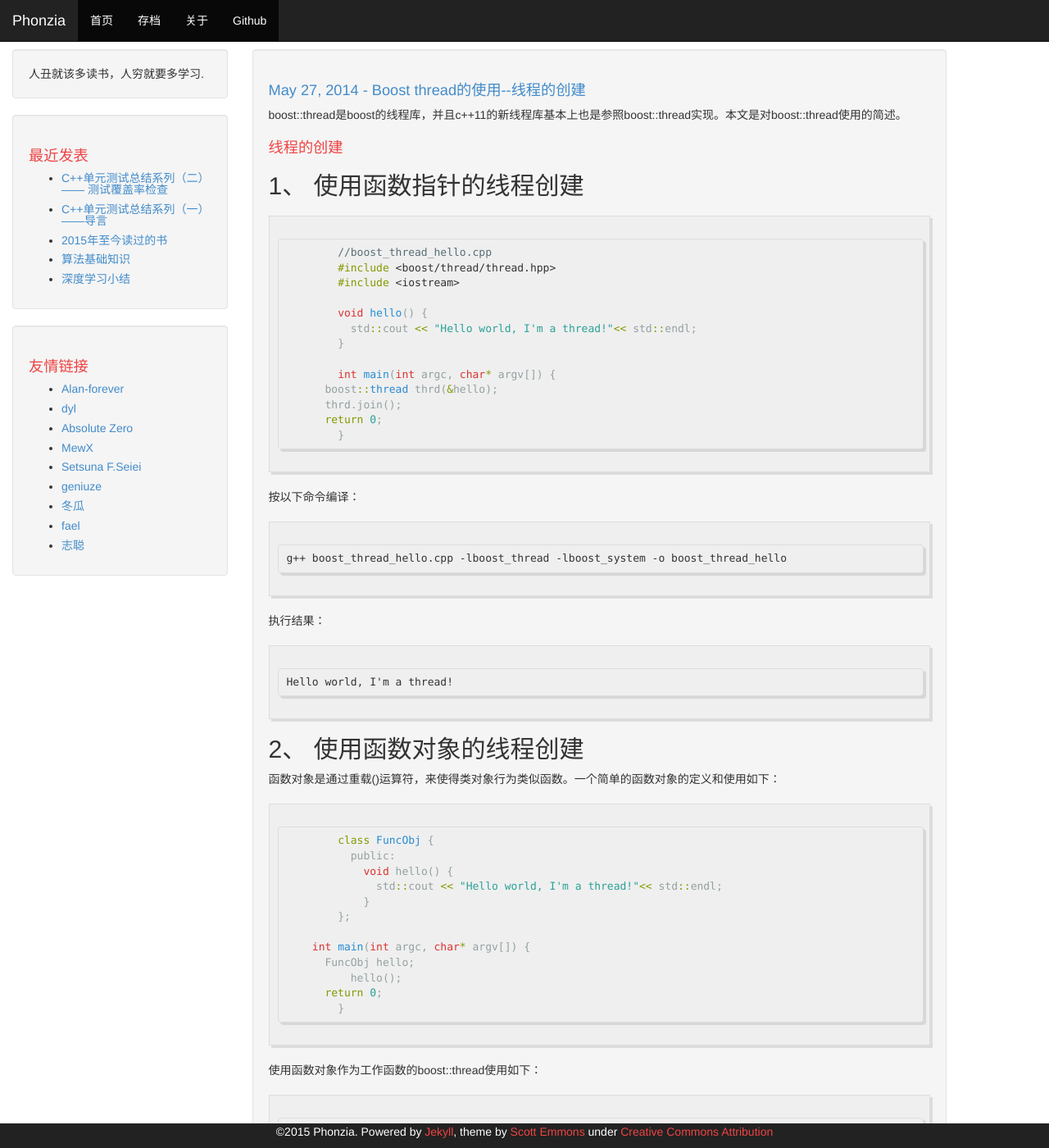
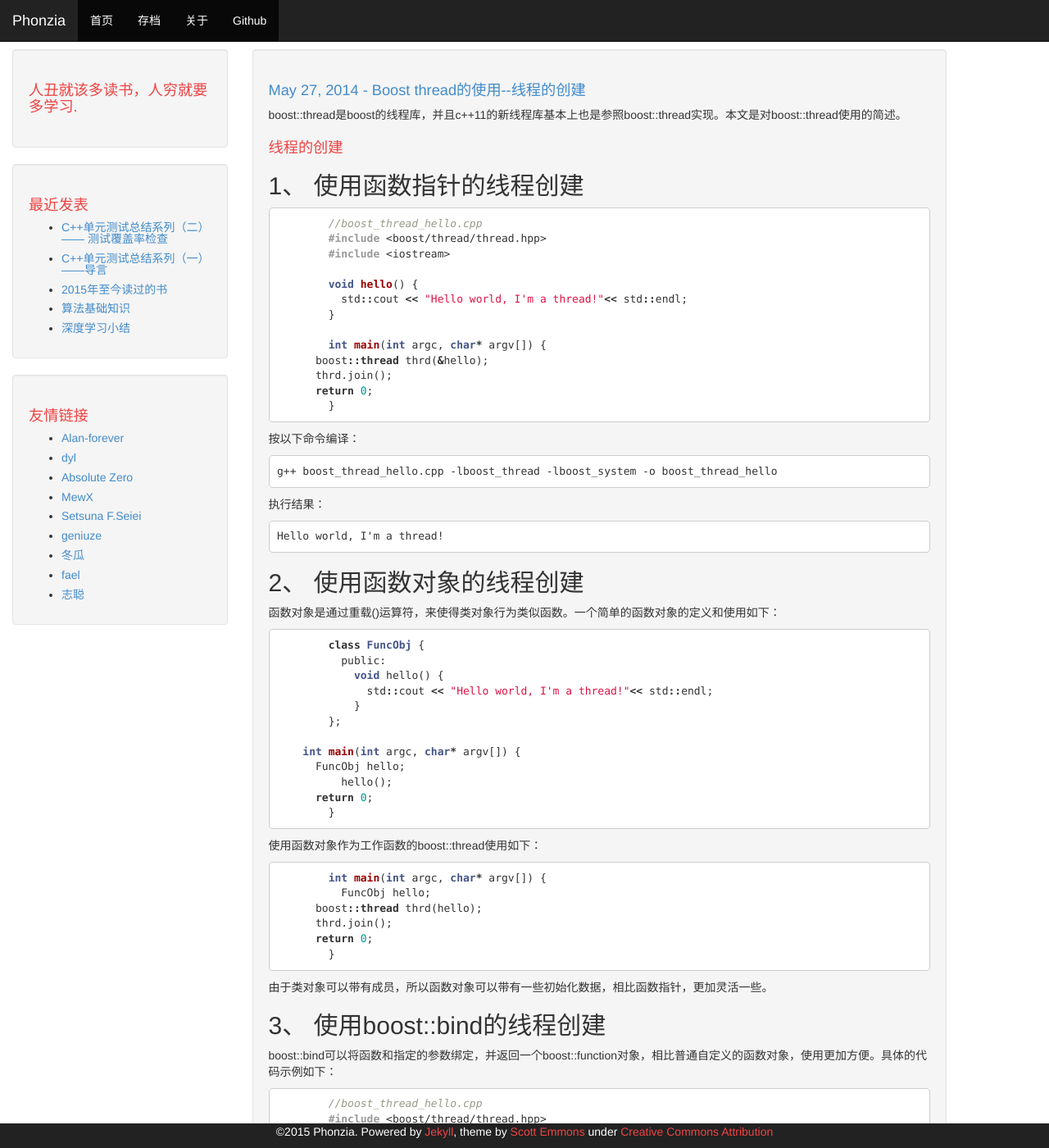
Before and after one commit to phonzia/old_blog, a Jekyll site: the page built from _posts/2014-05-27-Boost_thread.md, in a window 1280 px wide and 1400 px high. Shown: the whole window at 82% size. Built offline with Jekyll 4.4.1, drawn with Linux system fonts in a browser that asks for light colours; Markdown is read by kramdown in place of the engine named in the settings; comment, search, counter and statistics services are not loaded.

Commit message:
use new syntax.css

```diff
--- a/_includes/sidebar.html
+++ b/_includes/sidebar.html
@@ -1,5 +1,5 @@
 <div class="sidebar well">
-{{ site.description }}
+    <h1>{{ site.description }}<h1>
 </div>
 
 <div class="sidebar well">
--- a/css/syntax.css
+++ b/css/syntax.css
@@ -1,83 +1,63 @@
-.highlight {
-    background-color: #efefef;
-    padding: 7px 7px 7px 10px;
-    border: 1px solid #ddd;
-    -moz-box-shadow: 3px 3px rgba(0,0,0,0.1);
-    -webkit-box-shadow: 3px 3px rgba(0,0,0,0.1);
-    box-shadow: 3px 3px rgba(0,0,0,0.1);
-    margin: 20px 0 20px 0;
-    overflow: hidden;
-}
+.highlight  { background: #ffffff; }
+.highlight .c { color: #999988; font-style: italic } /* Comment */
+.highlight .err { color: #a61717; background-color: #e3d2d2 } /* Error */
+.highlight .k { font-weight: bold } /* Keyword */
+.highlight .o { font-weight: bold } /* Operator */
+.highlight .cm { color: #999988; font-style: italic } /* Comment.Multiline */
+.highlight .cp { color: #999999; font-weight: bold } /* Comment.Preproc */
+.highlight .c1 { color: #999988; font-style: italic } /* Comment.Single */
+.highlight .cs { color: #999999; font-weight: bold; font-style: italic } /* Comment.Special */
+.highlight .gd { color: #000000; background-color: #ffdddd } /* Generic.Deleted */
+.highlight .gd .x { color: #000000; background-color: #ffaaaa } /* Generic.Deleted.Specific */
+.highlight .ge { font-style: italic } /* Generic.Emph */
+.highlight .gr { color: #aa0000 } /* Generic.Error */
+.highlight .gh { color: #999999 } /* Generic.Heading */
+.highlight .gi { color: #000000; background-color: #ddffdd } /* Generic.Inserted */
+.highlight .gi .x { color: #000000; background-color: #aaffaa } /* Generic.Inserted.Specific */
+.highlight .go { color: #888888 } /* Generic.Output */
+.highlight .gp { color: #555555 } /* Generic.Prompt */
+.highlight .gs { font-weight: bold } /* Generic.Strong */
+.highlight .gu { color: #aaaaaa } /* Generic.Subheading */
+.highlight .gt { color: #aa0000 } /* Generic.Traceback */
+.highlight .kc { font-weight: bold } /* Keyword.Constant */
+.highlight .kd { font-weight: bold } /* Keyword.Declaration */
+.highlight .kp { font-weight: bold } /* Keyword.Pseudo */
+.highlight .kr { font-weight: bold } /* Keyword.Reserved */
+.highlight .kt { color: #445588; font-weight: bold } /* Keyword.Type */
+.highlight .m { color: #009999 } /* Literal.Number */
+.highlight .s { color: #d14 } /* Literal.String */
+.highlight .na { color: #008080 } /* Name.Attribute */
+.highlight .nb { color: #0086B3 } /* Name.Builtin */
+.highlight .nc { color: #445588; font-weight: bold } /* Name.Class */
+.highlight .no { color: #008080 } /* Name.Constant */
+.highlight .ni { color: #800080 } /* Name.Entity */
+.highlight .ne { color: #990000; font-weight: bold } /* Name.Exception */
+.highlight .nf { color: #990000; font-weight: bold } /* Name.Function */
+.highlight .nn { color: #555555 } /* Name.Namespace */
+.highlight .nt { color: #000080 } /* Name.Tag */
+.highlight .nv { color: #008080 } /* Name.Variable */
+.highlight .ow { font-weight: bold } /* Operator.Word */
+.highlight .w { color: #bbbbbb } /* Text.Whitespace */
+.highlight .mf { color: #009999 } /* Literal.Number.Float */
+.highlight .mh { color: #009999 } /* Literal.Number.Hex */
+.highlight .mi { color: #009999 } /* Literal.Number.Integer */
+.highlight .mo { color: #009999 } /* Literal.Number.Oct */
+.highlight .sb { color: #d14 } /* Literal.String.Backtick */
+.highlight .sc { color: #d14 } /* Literal.String.Char */
+.highlight .sd { color: #d14 } /* Literal.String.Doc */
+.highlight .s2 { color: #d14 } /* Literal.String.Double */
+.highlight .se { color: #d14 } /* Literal.String.Escape */
+.highlight .sh { color: #d14 } /* Literal.String.Heredoc */
+.highlight .si { color: #d14 } /* Literal.String.Interpol */
+.highlight .sx { color: #d14 } /* Literal.String.Other */
+.highlight .sr { color: #009926 } /* Literal.String.Regex */
+.highlight .s1 { color: #d14 } /* Literal.String.Single */
+.highlight .ss { color: #990073 } /* Literal.String.Symbol */
+.highlight .bp { color: #999999 } /* Name.Builtin.Pseudo */
+.highlight .vc { color: #008080 } /* Name.Variable.Class */
+.highlight .vg { color: #008080 } /* Name.Variable.Global */
+.highlight .vi { color: #008080 } /* Name.Variable.Instance */
+.highlight .il { color: #009999 } /* Literal.Number.Integer.Long */
 
-code {
-    font-family:'Consolas','Courier', monospace;
-}
-
-.highlight .c { color: #586E75 } /* Comment */
-.highlight .err { color: #93A1A1 } /* Error */
-.highlight .g { color: #93A1A1 } /* Generic */
-.highlight .k { color: #859900 } /* Keyword */
-.highlight .l { color: #93A1A1 } /* Literal */
-.highlight .n { color: #93A1A1 } /* Name */
-.highlight .o { color: #859900 } /* Operator */
-.highlight .x { color: #CB4B16 } /* Other */
-.highlight .p { color: #93A1A1 } /* Punctuation */
-.highlight .cm { color: #586E75 } /* Comment.Multiline */
-.highlight .cp { color: #859900 } /* Comment.Preproc */
-.highlight .c1 { color: #586E75 } /* Comment.Single */
-.highlight .cs { color: #859900 } /* Comment.Special */
-.highlight .gd { color: #2AA198 } /* Generic.Deleted */
-.highlight .ge { color: #93A1A1; font-style: italic } /* Generic.Emph */
-.highlight .gr { color: #DC322F } /* Generic.Error */
-.highlight .gh { color: #CB4B16 } /* Generic.Heading */
-.highlight .gi { color: #859900 } /* Generic.Inserted */
-.highlight .go { color: #93A1A1 } /* Generic.Output */
-.highlight .gp { color: #93A1A1 } /* Generic.Prompt */
-.highlight .gs { color: #93A1A1; font-weight: bold } /* Generic.Strong */
-.highlight .gu { color: #CB4B16 } /* Generic.Subheading */
-.highlight .gt { color: #93A1A1 } /* Generic.Traceback */
-.highlight .kc { color: #CB4B16 } /* Keyword.Constant */
-.highlight .kd { color: #268BD2 } /* Keyword.Declaration */
-.highlight .kn { color: #859900 } /* Keyword.Namespace */
-.highlight .kp { color: #859900 } /* Keyword.Pseudo */
-.highlight .kr { color: #268BD2 } /* Keyword.Reserved */
-.highlight .kt { color: #DC322F } /* Keyword.Type */
-.highlight .ld { color: #93A1A1 } /* Literal.Date */
-.highlight .m { color: #2AA198 } /* Literal.Number */
-.highlight .s { color: #2AA198 } /* Literal.String */
-.highlight .na { color: #93A1A1 } /* Name.Attribute */
-.highlight .nb { color: #B58900 } /* Name.Builtin */
-.highlight .nc { color: #268BD2 } /* Name.Class */
-.highlight .no { color: #CB4B16 } /* Name.Constant */
-.highlight .nd { color: #268BD2 } /* Name.Decorator */
-.highlight .ni { color: #CB4B16 } /* Name.Entity */
-.highlight .ne { color: #CB4B16 } /* Name.Exception */
-.highlight .nf { color: #268BD2 } /* Name.Function */
-.highlight .nl { color: #93A1A1 } /* Name.Label */
-.highlight .nn { color: #93A1A1 } /* Name.Namespace */
-.highlight .nx { color: #555 } /* Name.Other */
-.highlight .py { color: #93A1A1 } /* Name.Property */
-.highlight .nt { color: #268BD2 } /* Name.Tag */
-.highlight .nv { color: #268BD2 } /* Name.Variable */
-.highlight .ow { color: #859900 } /* Operator.Word */
-.highlight .w { color: #93A1A1 } /* Text.Whitespace */
-.highlight .mf { color: #2AA198 } /* Literal.Number.Float */
-.highlight .mh { color: #2AA198 } /* Literal.Number.Hex */
-.highlight .mi { color: #2AA198 } /* Literal.Number.Integer */
-.highlight .mo { color: #2AA198 } /* Literal.Number.Oct */
-.highlight .sb { color: #586E75 } /* Literal.String.Backtick */
-.highlight .sc { color: #2AA198 } /* Literal.String.Char */
-.highlight .sd { color: #93A1A1 } /* Literal.String.Doc */
-.highlight .s2 { color: #2AA198 } /* Literal.String.Double */
-.highlight .se { color: #CB4B16 } /* Literal.String.Escape */
-.highlight .sh { color: #93A1A1 } /* Literal.String.Heredoc */
-.highlight .si { color: #2AA198 } /* Literal.String.Interpol */
-.highlight .sx { color: #2AA198 } /* Literal.String.Other */
-.highlight .sr { color: #DC322F } /* Literal.String.Regex */
-.highlight .s1 { color: #2AA198 } /* Literal.String.Single */
-.highlight .ss { color: #2AA198 } /* Literal.String.Symbol */
-.highlight .bp { color: #268BD2 } /* Name.Builtin.Pseudo */
-.highlight .vc { color: #268BD2 } /* Name.Variable.Class */
-.highlight .vg { color: #268BD2 } /* Name.Variable.Global */
-.highlight .vi { color: #268BD2 } /* Name.Variable.Instance */
-.highlight .il { color: #2AA198 } /* Literal.Number.Integer.Long */
+.post > .highlight .lineno { color: #ccc; display:inline-block; padding: 0 5px; border-right:1px solid #ccc; }
+.post > .highlight pre code { display: block; white-space: pre; overflow-x: auto; word-wrap: normal; }
```
